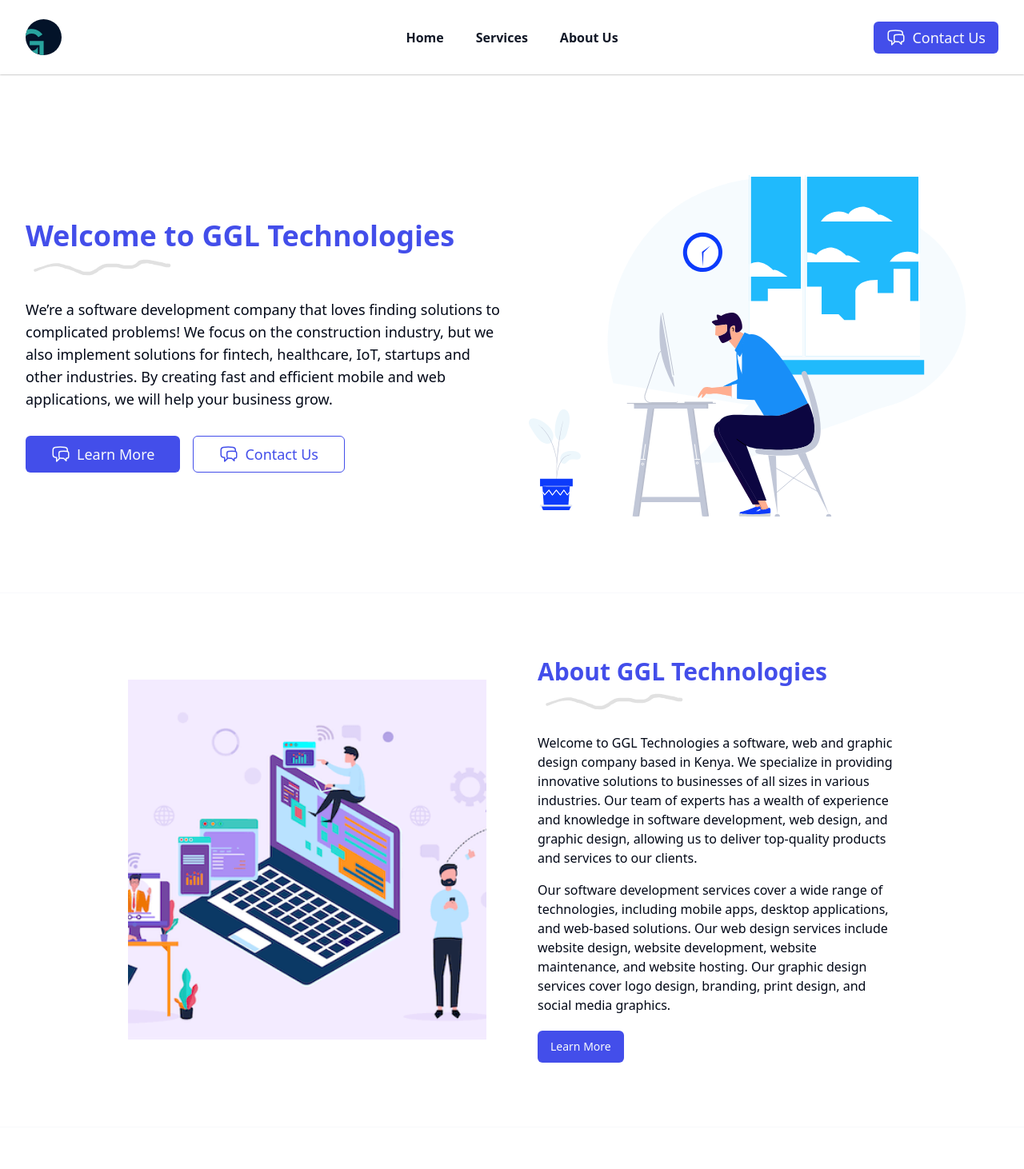
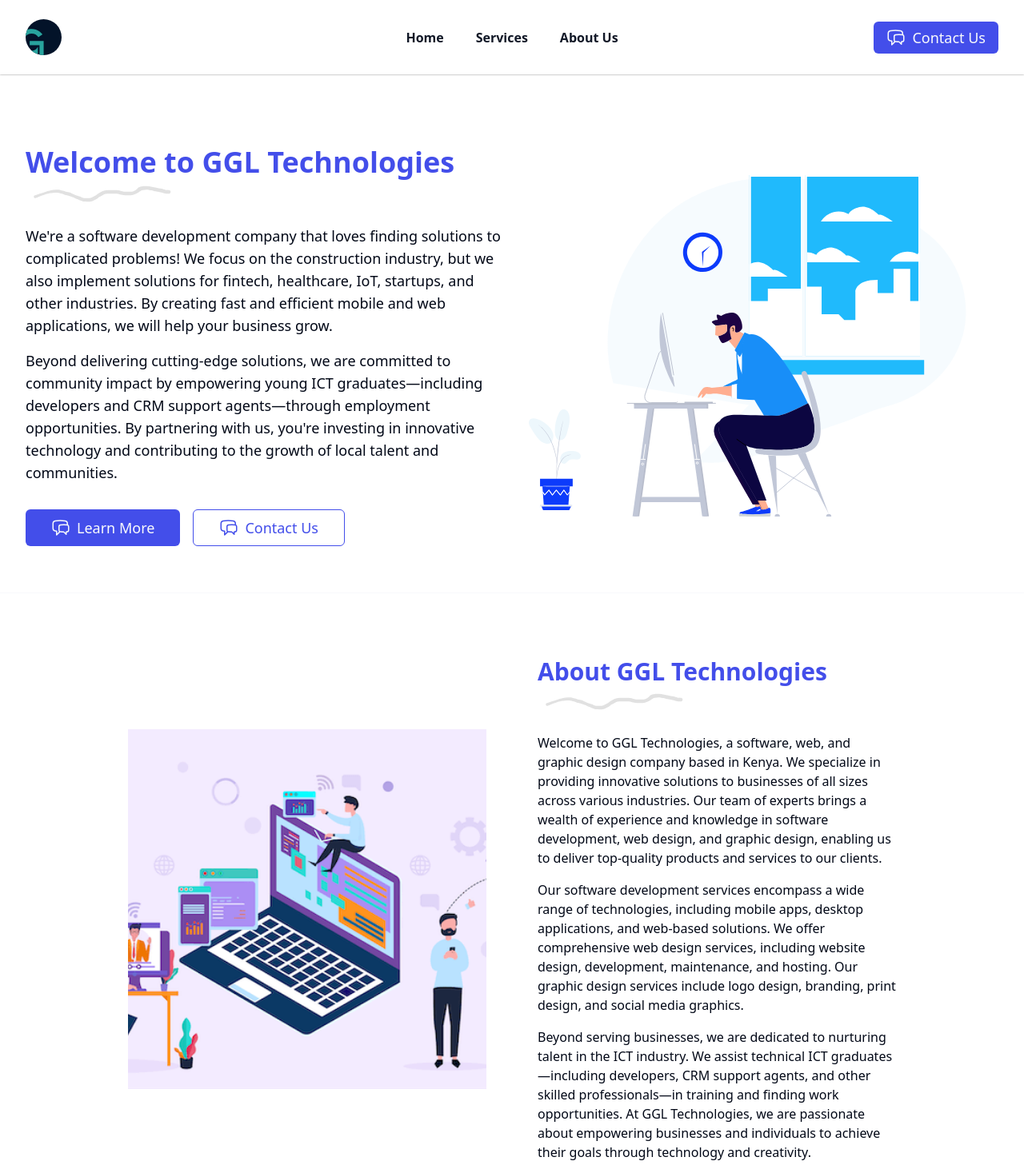
Before and after one commit to marville001/ggltech, a Next.js app in the folder ui/: page / in a window 1280 px wide. Shown: the top 1462 px of the page at 80% size. Built offline with nearby package versions, Linux system fonts and the light colour scheme.

Commit message:
Update text

```diff
--- a/ui/src/components/pages/home/about-section.tsx
+++ b/ui/src/components/pages/home/about-section.tsx
@@ -19,18 +19,21 @@
 					<h2 className="text-2xl md:text-3xl text-primary capitalize leading-[40px] font-bold">About GGL Technologies</h2>
 					<SectionTitleBorder />
 					<p className="">
-						Welcome to GGL Technologies a software, web and graphic design company based in Kenya. We specialize in providing innovative solutions to businesses of all sizes in various industries. Our team of experts has a wealth of experience and knowledge in software development, web design, and graphic design, allowing us to deliver top-quality products and services to our clients.
+						Welcome to GGL Technologies, a software, web, and graphic design company based in Kenya. We specialize in providing innovative solutions to businesses of all sizes across various industries. Our team of experts brings a wealth of experience and knowledge in software development, web design, and graphic design, enabling us to deliver top-quality products and services to our clients.
 					</p>
 					<p className="mt-4">
-						Our software development services cover a wide range of technologies, including mobile apps, desktop applications, and web-based solutions. Our web design services include website design, website development, website maintenance, and website hosting. Our graphic design services cover logo design, branding, print design, and social media graphics.
+						Our software development services encompass a wide range of technologies, including mobile apps, desktop applications, and web-based solutions. We offer comprehensive web design services, including website design, development, maintenance, and hosting. Our graphic design services include logo design, branding, print design, and social media graphics.
+					</p>
+					<p className="mt-4">
+						Beyond serving businesses, we are dedicated to nurturing talent in the ICT industry. We assist technical ICT graduates—including developers, CRM support agents, and other skilled professionals—in training and finding work opportunities. At GGL Technologies, we are passionate about empowering businesses and individuals to achieve their goals through technology and creativity.
 					</p>
 
-					<Link
+					{/* <Link
 						href="/#about-us"
 						className={
 							cn("mt-5", buttonVariants())
 						}
-					>Learn More</Link>
+					>Learn More</Link> */}
 				</article>
 			</div>
 		</section>
--- a/ui/src/components/pages/home/hero-section.tsx
+++ b/ui/src/components/pages/home/hero-section.tsx
@@ -27,7 +27,12 @@
 
 				<SectionTitleBorder />
 
-				<p className="md:text-lg">We’re a software development company that loves finding solutions to complicated problems! We focus on the construction industry, but we also implement solutions for fintech, healthcare, IoT, startups and other industries. By creating fast and efficient mobile and web applications, we will help your business grow.</p>
+				<p className="md:text-lg">
+					We&apos;re a software development company that loves finding solutions to complicated problems! We focus on the construction industry, but we also implement solutions for fintech, healthcare, IoT, startups, and other industries. By creating fast and efficient mobile and web applications, we will help your business grow.
+				</p>
+				<p className="md:text-lg mt-4">
+					Beyond delivering cutting-edge solutions, we are committed to community impact by empowering young ICT graduates—including developers and CRM support agents—through employment opportunities. By partnering with us, you&apos;re investing in innovative technology and contributing to the growth of local talent and communities.
+				</p>
 
 				<div className="mt-4 flex gap-4">
 					<Link href={"/#about-us"} className={cn(buttonVariants(), "px-3 md:!px-8 flex-1 sm:flex-none h-auto items-center md:text-lg inline-flex gap-2 mt-4")}>
```
